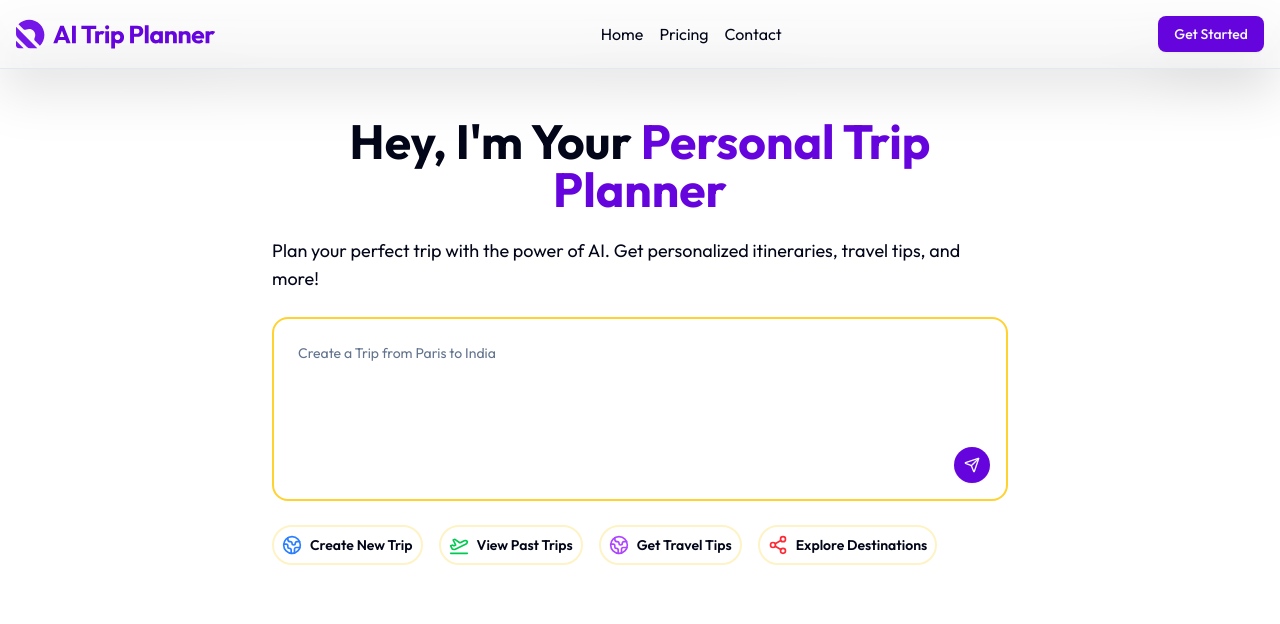
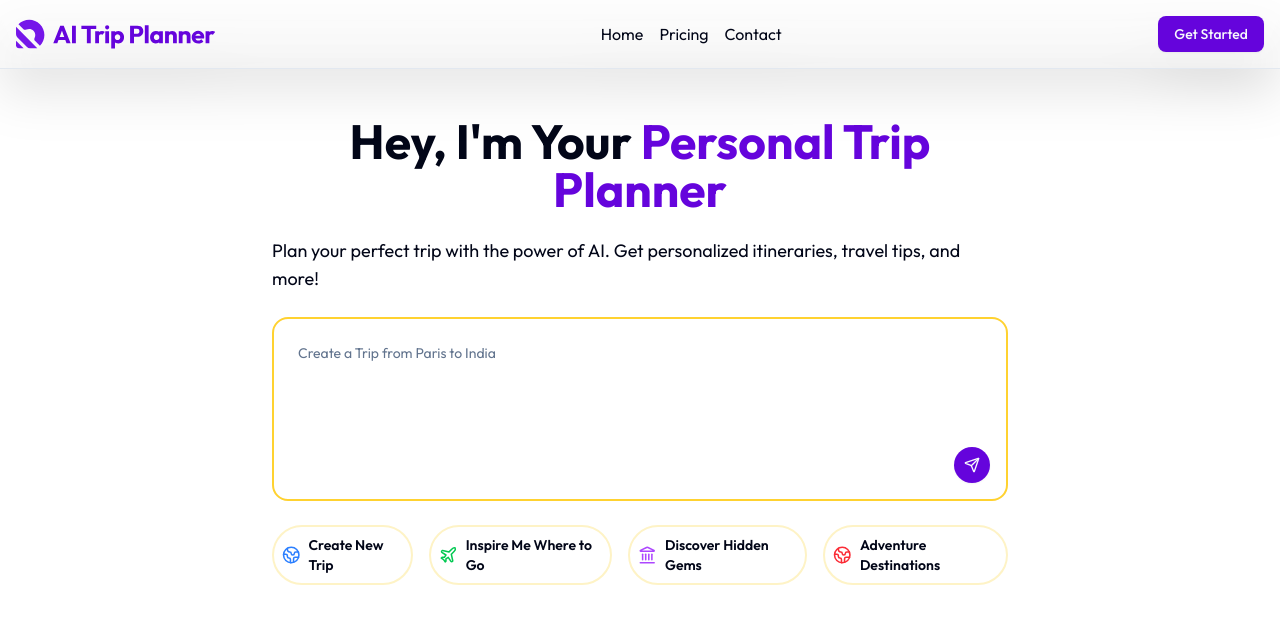
Before and after one commit to mnraza-dev/ai-trip-planner, a Next.js app: page / in a window 1280 px wide. Shown: the top 624 px of the page. Built offline with nearby package versions, Linux system fonts and the light colour scheme.

Commit message:
Update Hero component suggestions and icons for improved user experience

```diff
--- a/app/_components/Hero.tsx
+++ b/app/_components/Hero.tsx
@@ -1,27 +1,27 @@
 import { Button } from '@/components/ui/button'
 import { Textarea } from '@/components/ui/textarea'
-import { Globe2, PlaneTakeoffIcon, Send, Share2Icon, } from 'lucide-react'
+import { Globe2, Globe2Icon, Landmark, Plane, PlaneTakeoffIcon, Send, Share2Icon, } from 'lucide-react'
 import React from 'react'
 const suggestions = [
     {
         id: 1,
         title: "Create New Trip",
-        icon: <Globe2 className='text-blue-500 h-5 w-5' />,
+        icon: <Globe2 className='text-blue-500 h-5 w-5 hover:text-white' />,
     },
     {
         id: 2,
-        title: "View Past Trips",
-        icon: <PlaneTakeoffIcon className='text-green-500 h-5 w-5' />,
+        title: "Inspire Me Where to Go",
+        icon: <Plane className='text-green-500 h-5 w-5 hover:text-white' />,
     },
     {
         id: 3,
-        title: "Get Travel Tips",
-        icon: <Globe2 className='text-purple-500 h-5 w-5' />,
+        title: "Discover Hidden Gems",
+        icon: <Landmark className='text-purple-500 h-5 w-5 hover:text-white' />,
     },
     {
         id: 4,
-        title: "Explore Destinations",
-        icon: <Share2Icon className='text-red-500 h-5 w-5' />,
+        title: "Adventure Destinations",
+        icon: <Globe2 className='text-red-500 h-5 w-5 hover:text-white' />,
     }
 ]
 const Hero = () => {
```
